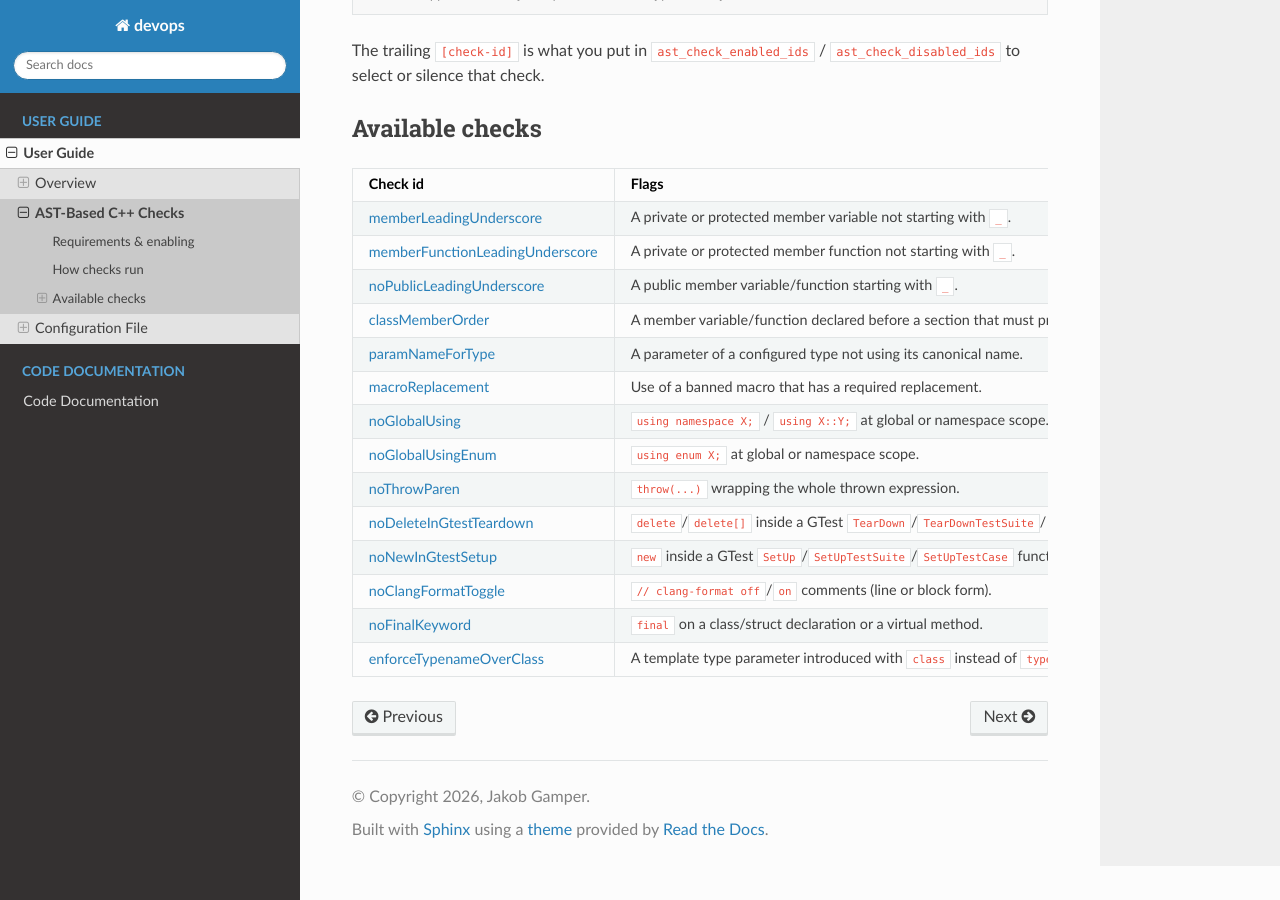
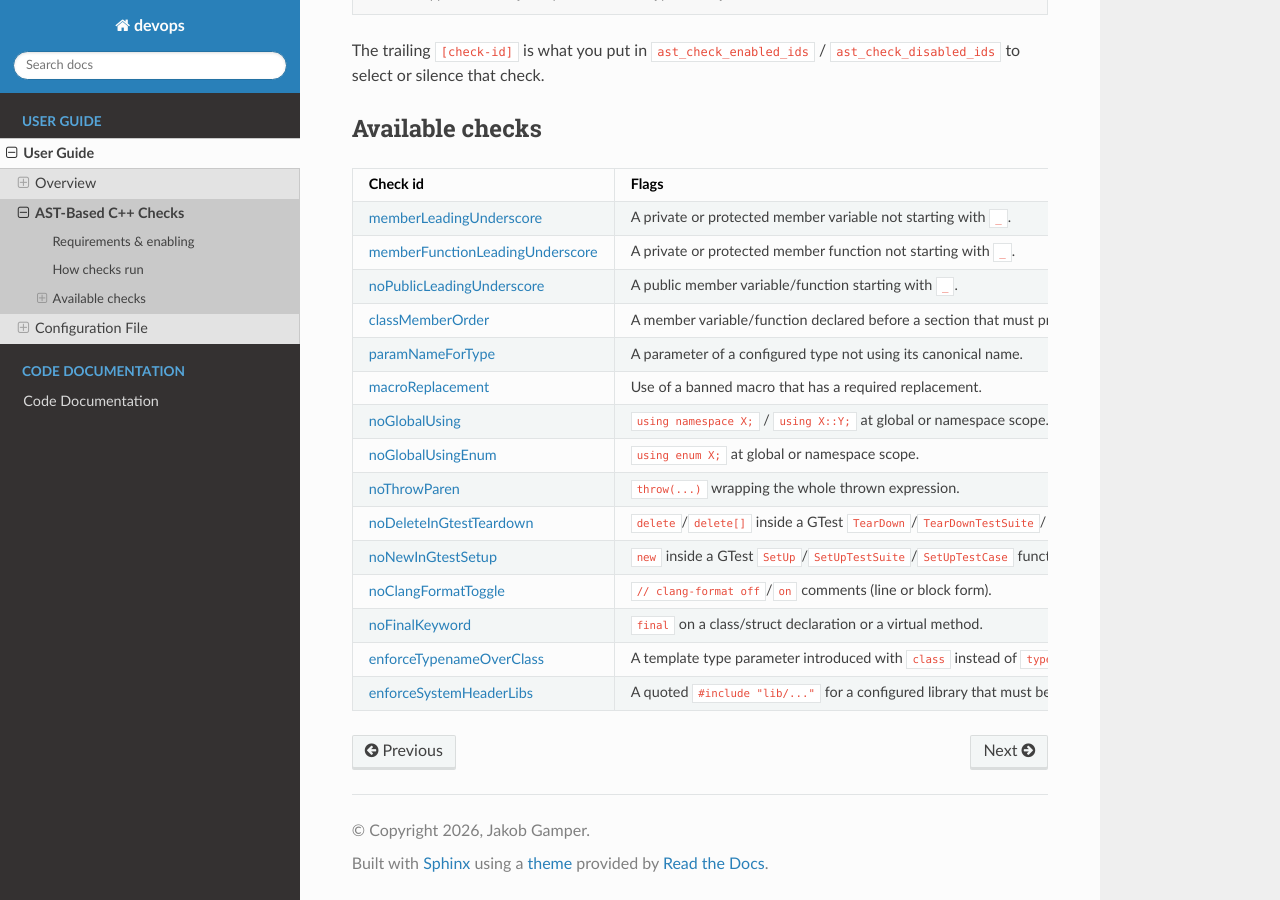
Before and after one commit to 97gamjak/devops, a Sphinx documentation site: the page built from docs/source/sections/ast_checks/index.rst, in a window 1280 px wide and 900 px high, scrolled down 944 px. Built offline with Sphinx 7.4.7 and the Read the Docs theme 3.1.0, drawn with Linux system fonts in a browser that asks for light colours.

Commit message:
Add possibility to enforce certain libs to be included as system headers Fixes #171

```diff
--- a/docs/source/sections/ast_checks/index.rst
+++ b/docs/source/sections/ast_checks/index.rst
@@ -111,6 +111,10 @@ Available checks
      - A template type parameter introduced with ``class`` instead of
        ``typename``.
      - None
+   * - :doc:`enforceSystemHeaderLibs <enforce_system_header_libs>`
+     - A quoted ``#include "lib/..."`` for a configured library that must be
+       included as a system header.
+     - Required (``libs``)
 
 .. toctree::
    :maxdepth: 1
@@ -130,3 +134,4 @@ Available checks
    no_clang_format_toggle
    no_final_keyword
    enforce_typename_over_class
+   enforce_system_header_libs
```
Also changed, not shown: docs/source/sections/ast_checks/enforce_system_header_libs.rst (added, +58 -0 lines).
